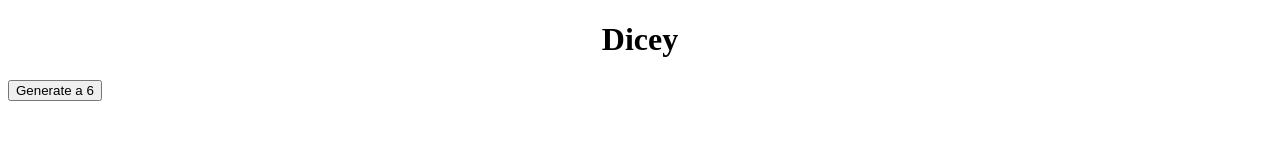
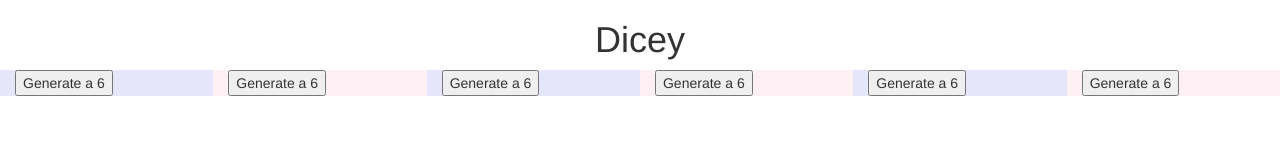
Before and after one commit to ZacBirgen/Dicey, a website: page static/index.html in a window 1280 px wide. Drawn offline with nearby package versions, Linux system fonts and the light colour scheme.

Commit message:
buttons, dice, and bootstrap, oh my

```diff
--- a/static/index.html
+++ b/static/index.html
@@ -6,13 +6,40 @@
         <meta name="viewport" content="width=device-width, initial-scale=1.0">
         <title>Roll4D6</title>
         <link rel="stylesheet" type="text/css" href="css/index.css">
+        <link rel="stylesheet" href="https://maxcdn.bootstrapcdn.com/bootstrap/3.4.1/css/bootstrap.min.css">
+        <script src="https://ajax.googleapis.com/ajax/libs/jquery/3.6.1/jquery.min.js"></script>
+        <script src="https://maxcdn.bootstrapcdn.com/bootstrap/3.4.1/js/bootstrap.min.js"></script>
     </head>
     <body>
         <script src="dice.js"></script>
-        <h1>
-            Dicey
-        </h1>
-        <button onclick="document.getElementById('demo').innerHTML = rollDice()">Generate a 6</button>
-        <p id="demo"></p>
+
+        <div class="container">
+            <h1>Dicey</h1>
+        </div>
+        <div class="container-fluid">
+            <div class="row my-custom-row justify=content-center align-items-center">
+              <div class="col-sm-2" style="background-color:lavender;">
+                <button id="first" onclick="document.getElementById('first').innerHTML = rollDice()">Generate a 6</button>
+            </div>
+              <div class="col-sm-2" style="background-color:lavenderblush;">
+                <button id="second" onclick="document.getElementById('second').innerHTML = rollDice()">Generate a 6</button>
+            </div>
+              <div class="col-sm-2" style="background-color:lavender;">
+                <button id="third" onclick="document.getElementById('third').innerHTML = rollDice()">Generate a 6</button>
+            </div>
+              <div class="col-sm-2" style="background-color:lavenderblush;">
+                <button id="fourth" onclick="document.getElementById('fourth').innerHTML = rollDice()">Generate a 6</button>
+            </div>
+              <div class="col-sm-2" style="background-color:lavender;">
+                <button id="fifth" onclick="document.getElementById('fifth').innerHTML = rollDice()">Generate a 6</button>
+            </div>
+              <div class="col-sm-2" style="background-color:lavenderblush;">
+                <button id="sixth" onclick="document.getElementById('sixth').innerHTML = rollDice()">Generate a 6</button>
+            </div>
+            </div>
+          </div>
+
+
+
     </body>
 </html>
```
